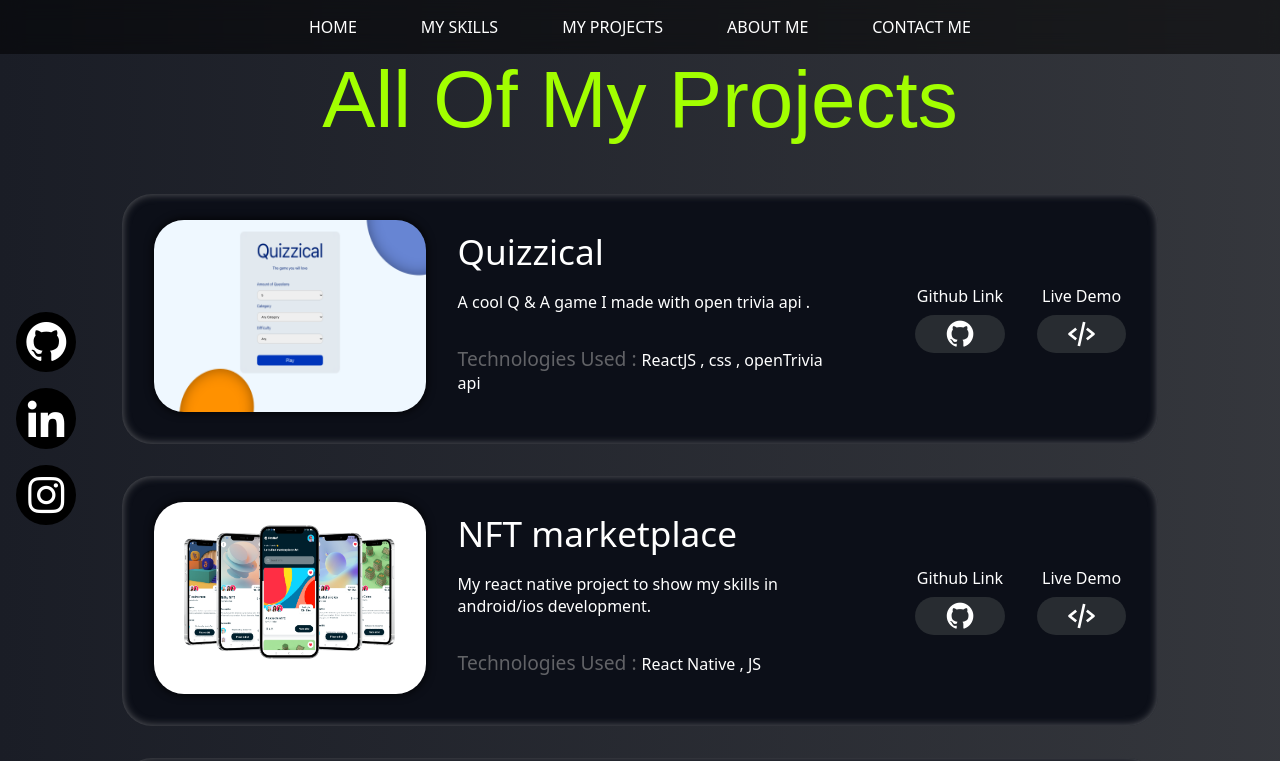
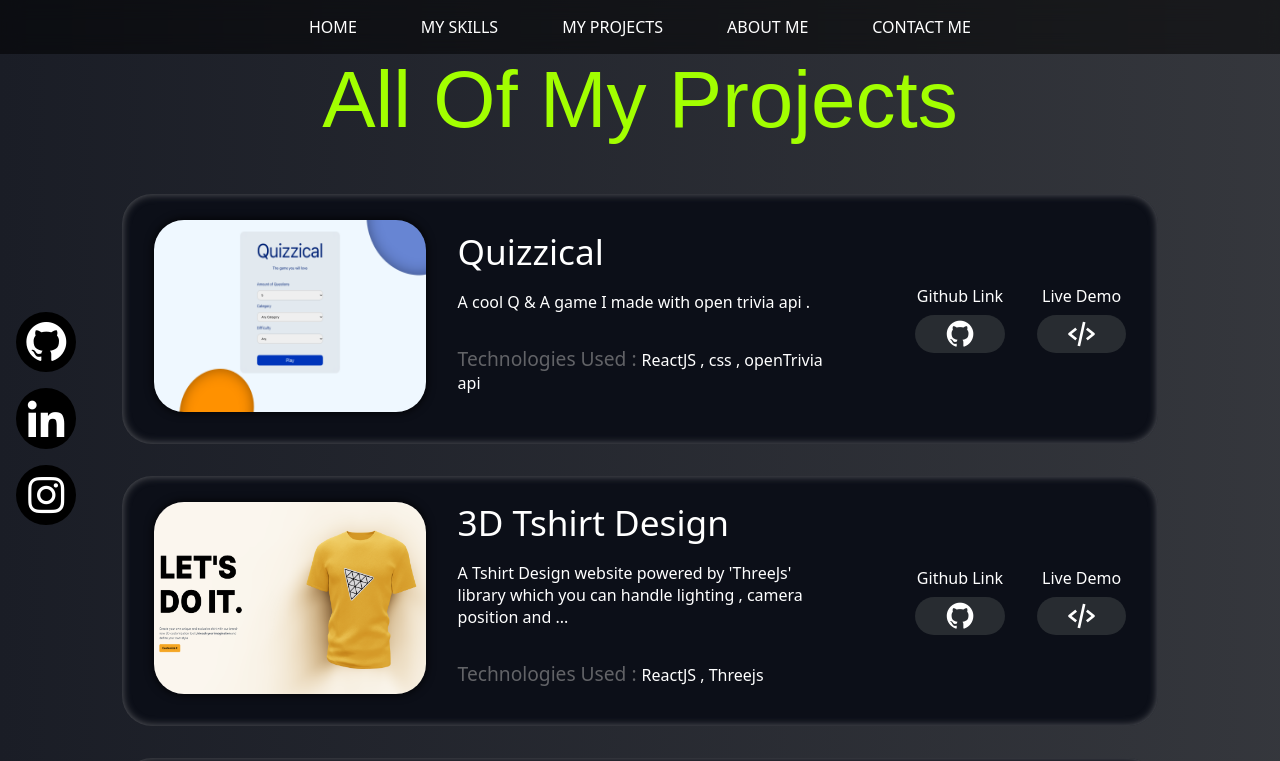
Before and after one commit to sajadzshoki/Sajad-portfolio, a React (Create React App) app: page /all_projects in a window 1280 px wide. Shown: the top 761 px of the page. Built offline with nearby package versions, Linux system fonts and the light colour scheme; a web font is replaced by a local one.

Commit message:
update (threejs )

```diff
--- a/src/projectsData.js
+++ b/src/projectsData.js
@@ -14,6 +14,7 @@ import budget from './images/budget.png'
 import youtube from './images/youtube.png'
 import quizzical from './images/quizzical.png'
 import react_native_nft from './images/react_native_nft.png'
+import threejs from './images/threejs.png'
 
 export default [
   {
@@ -24,6 +25,15 @@ export default [
     githubLink: "https://github.com/sajadzshoki/quizzical",
     projectDemo: "https://quizzical-sajad.vercel.app",
     Technologies:"ReactJS , css , openTrivia api"
+  },
+  {
+    id:nanoid(),
+    image: threejs,
+    title: "3D Tshirt Design",
+    description: "A Tshirt Design website powered by 'ThreeJs' library which you can handle lighting , camera position and ...",
+    githubLink: "https://github.com/sajadzshoki/Threejs-Tshirt",
+    projectDemo: "https://threejs-tshirt-sajad.vercel.app/",
+    Technologies:"ReactJS , Threejs"
   },
   {
     id:nanoid(),
```
Also changed, not shown: src/images/threejs.png (added).
